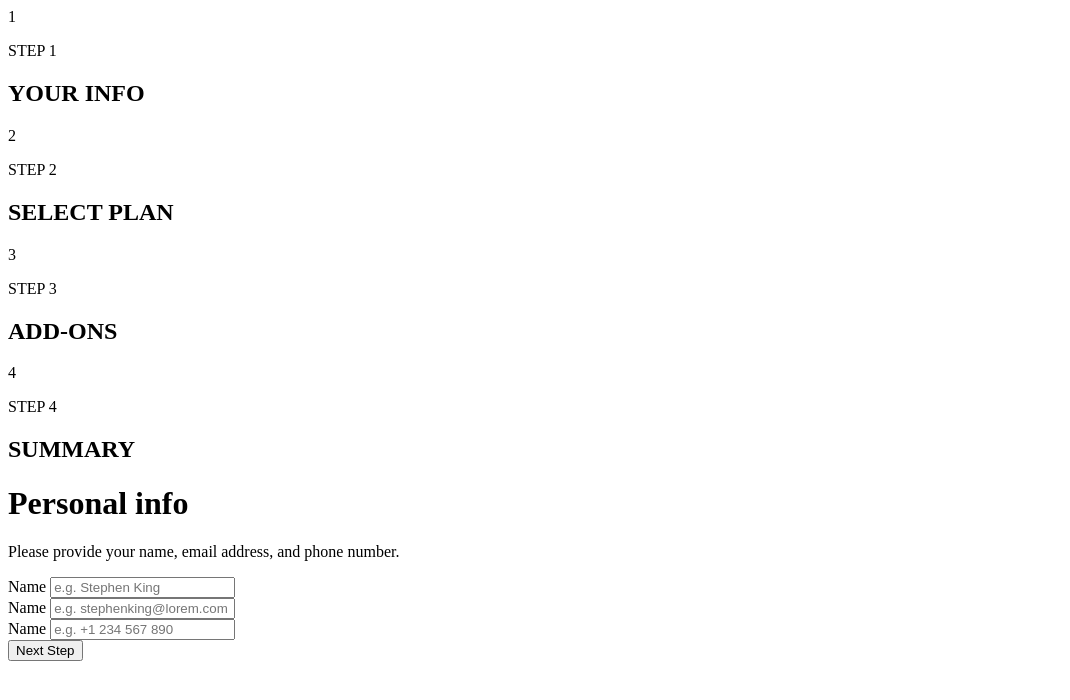
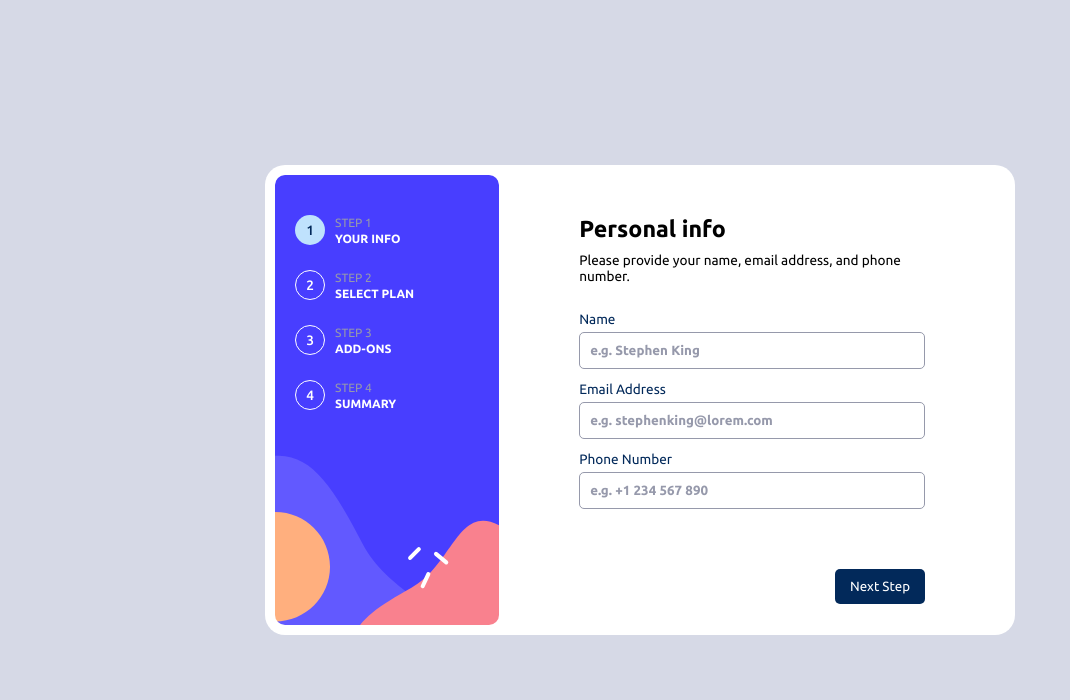
Before and after one commit to Rubylenshy/multi-step-form, a plain HTML site: page index.html in a window 1280 px wide. Shown: the whole page, without its empty margins (0-1070 px from the left). Drawn offline with Linux system fonts and the light colour scheme.

Commit message:
step 1 styling done

```diff
--- a/assets/css/style.css
+++ b/assets/css/style.css
@@ -3,19 +3,152 @@
 :root{
 
     --ff-ubuntu: 'Ubuntu', sans-serif;
+    --marine-blue: hsl(213, 96%, 18%);
+    --purplish-blue: hsl(243, 100%, 62%);
+    --pastel-blue: hsl(228, 100%, 84%);
+    --light-blue: hsl(206, 94%, 87%);
+    --strawberry-red: hsl(354, 84%, 57%);
+
+    --cool-gray: hsl(231, 11%, 63%);
+    --light-gray: hsl(229, 24%, 87%);
+    --magnolia: hsl(217, 100%, 97%);
+    --alabaster: hsl(231, 100%, 99%);
+    --white: hsl(0, 0%, 100%);
+
+    --fs-100: 0.75em;
+    --fs-200: 0.85em;
+    --fs-300: 1.25em;
+    --fs-400: 1.45em;
+    --fs-500: 1.85em;
+    --fs-600: 2.05em;
+
+    --fw-400: 400;
+    --fw-500: 500;
+    --fw-700: 700;
+
+}
+*{
+    padding: 0;
+    margin: 0;
+    box-sizing: border-box;
+    font-family: var(--ff-ubuntu);
+}
+button, a, .step-circle{
+    cursor: pointer;
+}
+label{
+    font-size: var(--fs-200);
+    color: var(--marine-blue);
+}
+input{
+    padding: 10px;
+    border-radius: 5px;
+    border: 1px solid var(--cool-gray);
+    outline: none;
+    margin-top: 5px;
+    width: 100%;
+}
+input::placeholder{
+    color: var(--cool-gray);
+    font-weight: var(--fw-700);
 
 }
 
 .step-type p,
-.step-type h2{
+.step-type h4{
     text-transform: uppercase;
+}
+main{
+    display: flex;
+    justify-content: center;
+    align-items: center;
+    min-height: 100vh;
+    background: var(--light-gray);
 }
 
 
 
 @media (min-width: 650px) {
+    .mobile-footer{
+        display: none;
+    }
 
     .container{
+        display: flex;
+        background: var(--white);
+        border-radius: 20px;
+        padding: 10px;
+        max-width: 750px;
+    }
 
+    .side-bar{
+        border-radius: 10px;
+        background: url(../images/bg-sidebar-desktop.svg) no-repeat;
+        background-size: cover;
+        padding: 15px 20px;
+        width: 240px;
+        height: 450px;
+    }
+
+    .step-box-id{
+        display: flex;
+        align-items: center;
+        margin: 25px 0;
+    }
+    .step-circle{
+        color: var(--white);
+        border: 1px solid var(--white);
+        width: 30px;
+        height: 30px;
+        border-radius: 50%;
+        display: flex;
+        justify-content: center;
+        align-items: center;
+        font-size: var(--fs-200);
+        font-weight: var(--fw-500);
+        margin-right: 10px;
+    }
+    .step-circle.active{
+        color: var(--marine-blue);
+        background: var(--light-blue);
+        border: none;
+    }
+    .step-type p{
+        color: var(--cool-gray);
+        font-size: var(--fs-100);
+        font-weight: var(--fw-400);
+        margin-bottom: 3px;
+    }
+    .step-type h4{
+        color: var(--white);
+        font-size: var(--fs-100);
+        font-weight: var(--fw-700);
+    }
+
+    .step-information{
+        padding: 40px 80px 0;
+    }
+    .primary-header{
+        font-size: var(--fs-400);
+    }
+    .primary-paragraph{
+        font-size: var(--fs-200);
+        margin: 10px 0 25px;
+    }
+    .form-input{
+        margin-bottom: 10px;
+    }
+
+    .step-information footer{
+        display: flex;
+        justify-content: flex-end;
+        margin-top: 60px;
+    }
+    .next-step-btn{
+        border-radius: 5px;
+        border: none;
+        color: var(--white);
+        background: var(--marine-blue);
+        padding: 10px 15px;
     }
 }
--- a/index.html
+++ b/index.html
@@ -15,31 +15,31 @@
       <div class="side-bar">
 
         <div class="step-box-id">
-          <div class="step-circle">1</div>
+          <div class="step-circle active">1</div>
           <div class="step-type">
             <p>Step 1</p>
-            <h2>Your Info</h2>
+            <h4>Your Info</h4>
           </div>
         </div>
         <div class="step-box-id">
           <div class="step-circle">2</div>
           <div class="step-type">
             <p>Step 2</p>
-            <h2>Select Plan</h2>
+            <h4>Select Plan</h4>
           </div>
         </div>
         <div class="step-box-id">
           <div class="step-circle">3</div>
           <div class="step-type">
             <p>Step 3</p>
-            <h2>Add-ons</h2>
+            <h4>Add-ons</h4>
           </div>
         </div>
         <div class="step-box-id">
           <div class="step-circle">4</div>
           <div class="step-type">
             <p>Step 4</p>
-            <h2>Summary</h2>
+            <h4>Summary</h4>
           </div>
         </div>
 
@@ -50,21 +50,26 @@
         <p class="primary-paragraph">Please provide your name, email address, and phone number.</p>
 
         <form action="">
-
           <div class="form-input">
             <label for="name">Name</label>
             <input type="text" name="name" id="name" placeholder="e.g. Stephen King">
           </div>
           <div class="form-input">
-            <label for="email">Name</label>
+            <label for="email">Email Address</label>
             <input type="email" name="email" id="name" placeholder="e.g. stephenking@lorem.com">
           </div>
           <div class="form-input">
-            <label for="number">Name</label>
+            <label for="number">Phone Number</label>
             <input type="text" name="number" id="name" placeholder="e.g. +1 234 567 890">
           </div>
+        </form>
 
-  <footer>
+        <footer>
+          <a href=""><button type="button" class="next-step-btn">Next Step</button></a>
+        </footer>
+      </div>
+
+  <footer class="mobile-footer">
     <a href=""><button type="button" class="next-step-btn">Next Step</button></a>
   </footer>
 
```
